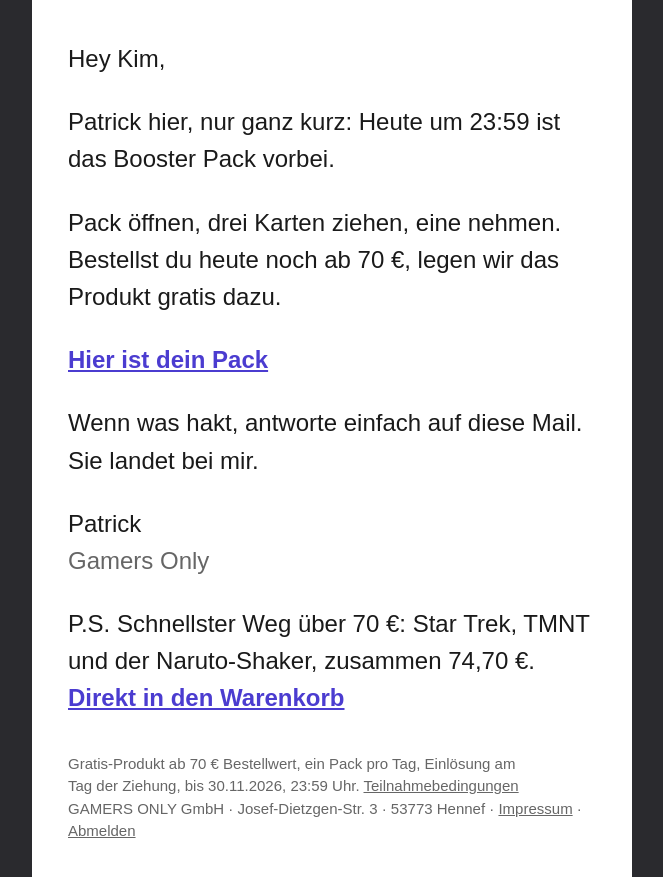
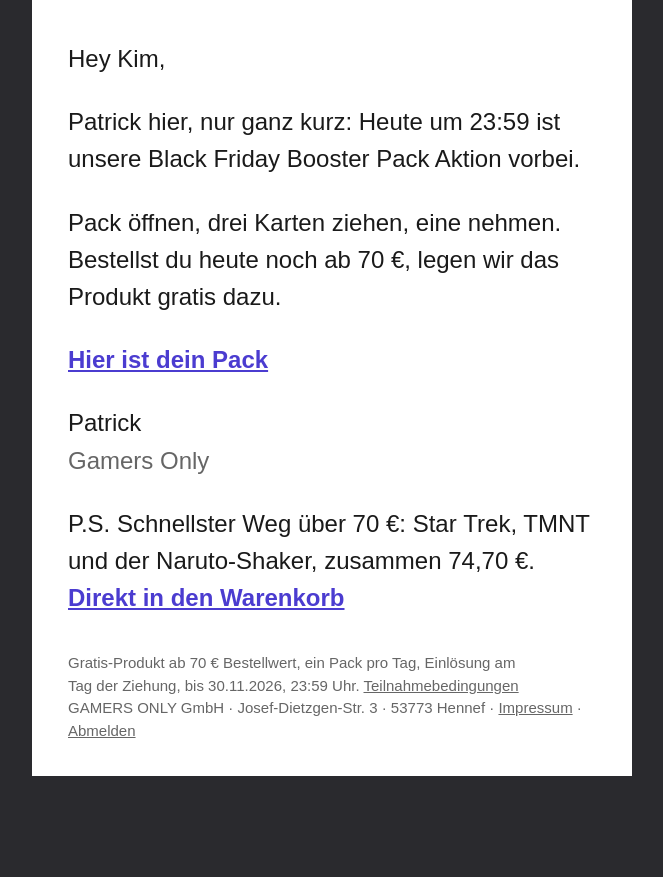
Before and after one commit to swen-collab/go-newsletter-konzepte, a plain HTML site: page mails3/d9.html in a window 1280 px wide. Shown: the whole page, without its empty margins (308-971 px from the left). After the commit the page ends 800 px from the top, so only its background shows below. Drawn offline with Linux system fonts and the light colour scheme.

Commit message:
D9 nach Kais Freigabe angepasst

```diff
--- a/mails3/d9.html
+++ b/mails3/d9.html
@@ -1,10 +1,9 @@
 <!doctype html><html lang='de'><head><meta charset='utf-8'><meta name='viewport' content='width=device-width'><title>Mo 30.11. · Text-Mail Patrick</title>
 <style>body{margin:0;background:#2a2a2e}.mail{width:600px;margin:0 auto;background:#fff}</style></head><body><div class='mail'><div style='background:#ffffff;padding:40px 36px 30px;font-family:Arial,Helvetica,sans-serif;text-align:left'>
 <p style='margin:0px 0 0;font-size:24px;line-height:1.55;color:#1a1a1a'>Hey Kim,</p>
-<p style='margin:26px 0 0;font-size:24px;line-height:1.55;color:#1a1a1a'>Patrick hier, nur ganz kurz: Heute um 23:59&nbsp;ist das Booster Pack vorbei.</p>
+<p style='margin:26px 0 0;font-size:24px;line-height:1.55;color:#1a1a1a'>Patrick hier, nur ganz kurz: Heute um 23:59&nbsp;ist unsere Black Friday Booster Pack Aktion vorbei.</p>
 <p style='margin:26px 0 0;font-size:24px;line-height:1.55;color:#1a1a1a'>Pack öffnen, drei Karten ziehen, eine nehmen. Bestellst du heute noch ab&nbsp;70&nbsp;€, legen wir das Produkt gratis dazu.</p>
 <p style='margin:26px 0 0;font-size:24px;line-height:1.55;color:#1a1a1a'><a href='https://gamersonly.com/pages/black-weeks-booster-packs?utm_source=klaviyo&utm_medium=email&utm_campaign=bw26_d9&utm_content=text' style='color:#4b3cd0;font-weight:700'>Hier ist dein Pack</a></p>
-<p style='margin:26px 0 0;font-size:24px;line-height:1.55;color:#1a1a1a'>Wenn was hakt, antworte einfach auf diese Mail. Sie landet bei mir.</p>
 <p style='margin:26px 0 0;font-size:24px;line-height:1.55;color:#1a1a1a'>Patrick<br><span style="color:#666">Gamers Only</span></p>
 <p style='margin:26px 0 0;font-size:24px;line-height:1.55;color:#1a1a1a'>P.S. Schnellster Weg über&nbsp;70&nbsp;€: Star&nbsp;Trek, TMNT und der Naruto-Shaker, zusammen 74,70&nbsp;€. <a href='https://gamersonly.com/cart/add?id%5B%5D=57165013188873&id%5B%5D=57009543872777&id%5B%5D=57103212478729&return_to=%2Fpages%2Fblack-weeks-booster-packs%3Futm_source%3Dklaviyo%26utm_medium%3Demail%26utm_campaign%3Dbw26_d9%26utm_content%3Dps' style='color:#4b3cd0;font-weight:700'>Direkt in den Warenkorb</a></p>
 </div>
```
Also changed, not shown: bw3.html (+1 -2 lines).
